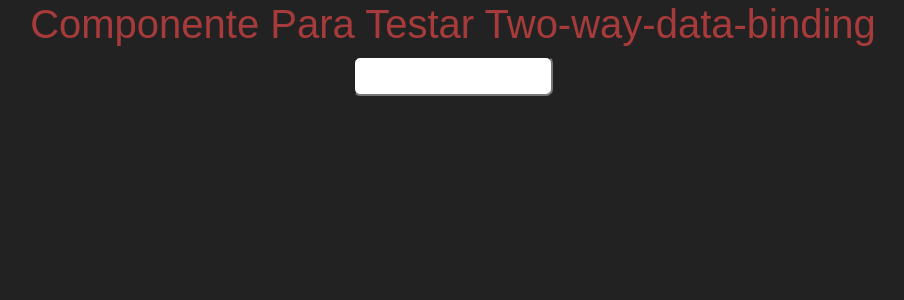
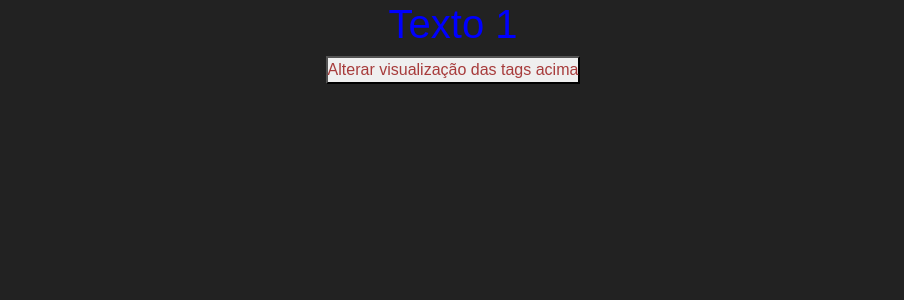
Before and after one commit to leoportogtr86/angular, an Angular app in the folder frontend/: page / in a window 1280 px wide. Shown: the top 300 px of the page, without its empty margins (187-1091 px from the left). Built offline with nearby package versions, Linux system fonts and the light colour scheme.

Commit message:
ngIf para controlar a visibilidade dos elementos

```diff
--- a/frontend/src/app/app.component.html
+++ b/frontend/src/app/app.component.html
@@ -1 +1 @@
-<app-two-way></app-two-way>
+<app-ng-if></app-ng-if>
--- a/frontend/src/app/app.module.ts
+++ b/frontend/src/app/app.module.ts
@@ -18,7 +18,8 @@ import { StringInterpolationComponent } from './components/data-binding/string-i
 import { PropertyBindingComponent } from './components/data-binding/property-binding/property-binding/property-binding.component';
 import { EventBindingComponent } from './components/data-binding/event-binding/event-binding/event-binding.component'
 import {TarefasService} from './components/to-do/tarefas.service';
-import { TwoWayComponent } from './components/data-binding/two-way/two-way.component'
+import { TwoWayComponent } from './components/data-binding/two-way/two-way.component';
+import { NgIfComponent } from './components/ng-if/ng-if.component'
 
 
 @NgModule({
@@ -35,6 +36,7 @@ import { TwoWayComponent } from './components/data-binding/two-way/two-way.compo
     PropertyBindingComponent,
     EventBindingComponent,
     TwoWayComponent,
+    NgIfComponent,
 
   ],
   imports: [
--- a/frontend/src/app/components/data-binding/two-way/two-way.component.css
+++ b/frontend/src/app/components/data-binding/two-way/two-way.component.css
@@ -10,6 +10,7 @@
 
     flex-direction: column;
 }
+
 
 .justify-contend{
 
@@ -29,3 +30,9 @@
     font-size: 25px;
     margin: 40px;
 }
+
+.subtitle{
+
+    color: rgb(182, 72, 72);
+    margin: 20px;
+}
--- a/frontend/src/app/components/data-binding/two-way/two-way.component.html
+++ b/frontend/src/app/components/data-binding/two-way/two-way.component.html
@@ -2,6 +2,8 @@
 
 
     <h1 class="title">Componente Para Testar Two-way-data-binding</h1>
+    <h2 class="subtitle">ngModel</h2>
+
 
 
     <input type="text" class="input" [(ngModel)]="texto">
--- a/frontend/src/app/components/data-binding/two-way/two-way.component.ts
+++ b/frontend/src/app/components/data-binding/two-way/two-way.component.ts
@@ -9,9 +9,14 @@ export class TwoWayComponent implements OnInit {
 
   texto: string = ""
 
+
+
+
   constructor() { }
 
   ngOnInit(): void {
   }
 
+
+
 }
--- /dev/null
+++ b/frontend/src/app/components/ng-if/ng-if.component.html
@@ -0,0 +1,9 @@
+<div class="flex flex-col justifiy-center">
+
+    <h1 *ngIf="isVisivel1" class="blue">Texto 1</h1>
+    <h1 *ngIf="isVisivel2" class="blue">Texto 2</h1>
+
+    <button class="red" (click)="mudarVisualizacao()">Alterar visualização das tags acima</button>
+
+
+</div>
--- /dev/null
+++ b/frontend/src/app/components/ng-if/ng-if.component.ts
@@ -0,0 +1,28 @@
+import { Component, OnInit } from '@angular/core';
+
+@Component({
+  selector: 'app-ng-if',
+  templateUrl: './ng-if.component.html',
+  styleUrls: ['./ng-if.component.css']
+})
+export class NgIfComponent implements OnInit {
+
+  isVisivel1: boolean = true
+  isVisivel2: boolean = false
+
+
+  constructor() { }
+
+  ngOnInit(): void {
+  }
+
+  mudarVisualizacao(): void{
+
+    this.isVisivel1 = !this.isVisivel1
+    this.isVisivel2 = !this.isVisivel2
+
+  }
+
+
+
+}
--- a/frontend/src/styles.css
+++ b/frontend/src/styles.css
@@ -28,3 +28,27 @@ body { margin: 0; font-family: sans-serif; background-color: #222;}
 
     color: rgb(167, 59, 59);
 }
+
+.blue{
+
+    color: blue;
+}
+
+.flex{
+
+    display: flex;
+    align-items: center;
+
+
+}
+
+.flex-col {
+
+    flex-direction: column;
+}
+
+
+.justify-contend{
+
+    justify-content: center;
+}
```
Also changed, not shown: frontend/src/app/components/ng-if/ng-if.component.css (added), 1 other file (tests, documents, lock files or other folders).
